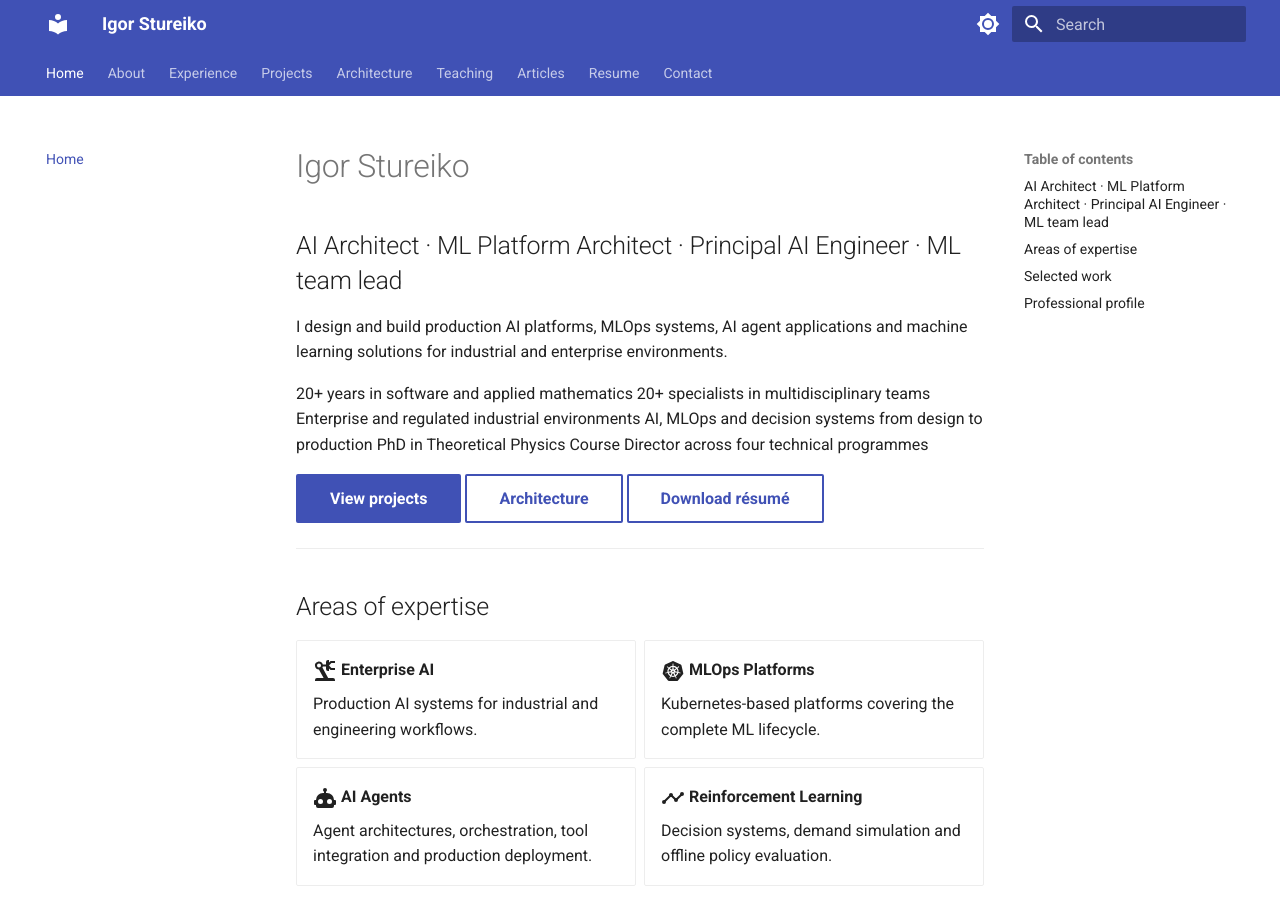
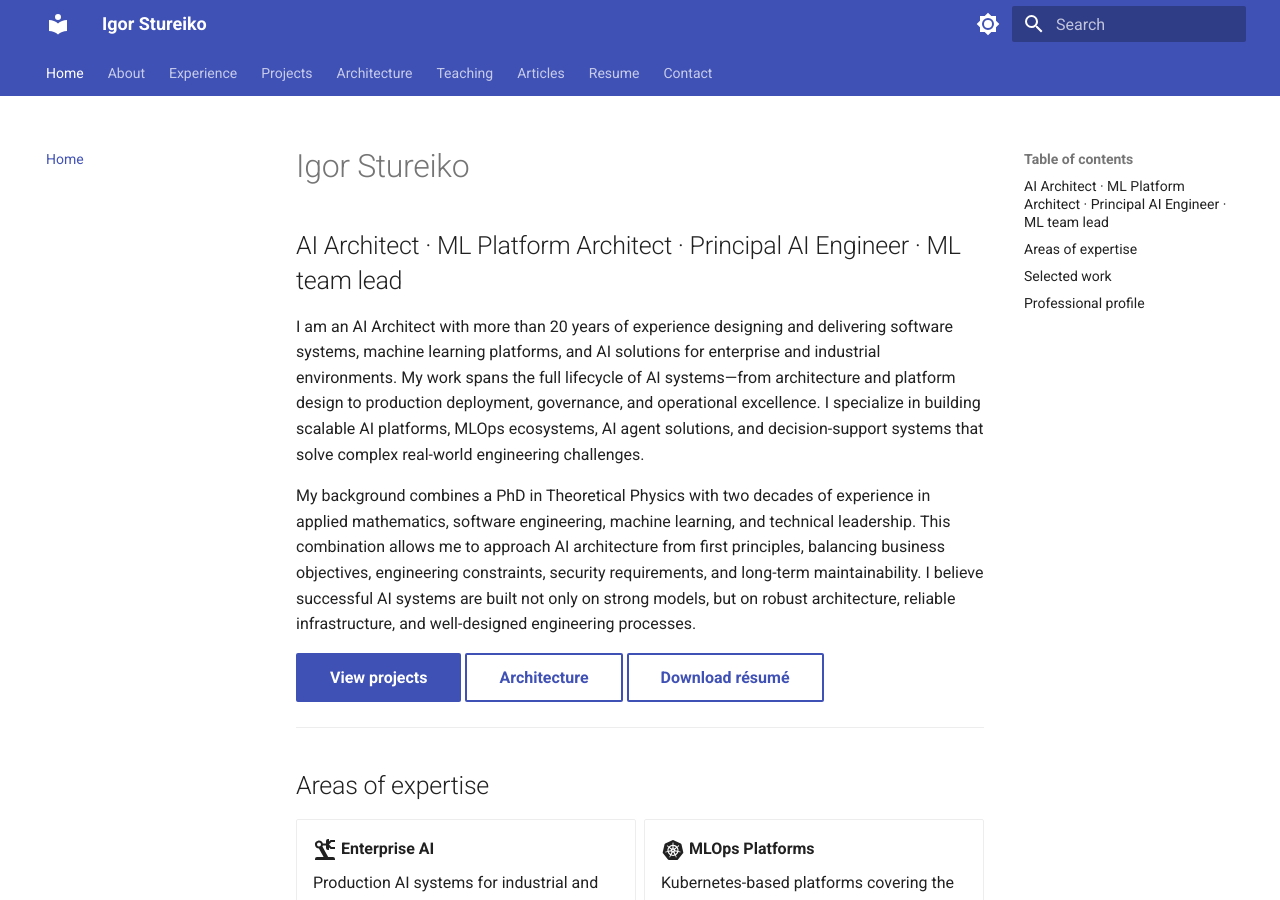
Before and after one commit to stureiko/stureiko.github.io, an MkDocs documentation site: the page built from docs/index.md, in a window 1280 px wide and 900 px high. Built offline with MkDocs 1.6.1 and Material for MkDocs 9.7.7, drawn with Linux system fonts in a browser that asks for light colours.

Commit message:
Corrected the about section and deploy script

```diff
--- a/docs/index.md
+++ b/docs/index.md
@@ -2,16 +2,18 @@
 
 ## AI Architect · ML Platform Architect · Principal AI Engineer · ML team lead
 
-I design and build production AI platforms, MLOps systems,
-AI agent applications and machine learning solutions for
-industrial and enterprise environments.
+I am an AI Architect with more than 20 years of experience designing and delivering software systems,
+machine learning platforms, and AI solutions for enterprise and industrial environments.
+My work spans the full lifecycle of AI systems—from architecture and platform design to production deployment,
+governance, and operational excellence.
+I specialize in building scalable AI platforms, MLOps ecosystems, AI agent solutions, and decision-support systems
+that solve complex real-world engineering challenges.
 
-20+ years in software and applied mathematics
-20+ specialists in multidisciplinary teams
-Enterprise and regulated industrial environments
-AI, MLOps and decision systems from design to production
-PhD in Theoretical Physics
-Course Director across four technical programmes
+My background combines a PhD in Theoretical Physics with two decades of experience in applied mathematics,
+software engineering, machine learning, and technical leadership.
+This combination allows me to approach AI architecture from first principles, balancing business objectives,
+engineering constraints, security requirements, and long-term maintainability.
+I believe successful AI systems are built not only on strong models, but on robust architecture, reliable infrastructure, and well-designed engineering processes.
 
 [View projects](projects/index.md){ .md-button .md-button--primary }
 [Architecture](architecture/index.md){ .md-button }
```
Also changed, not shown: 1 other file.
